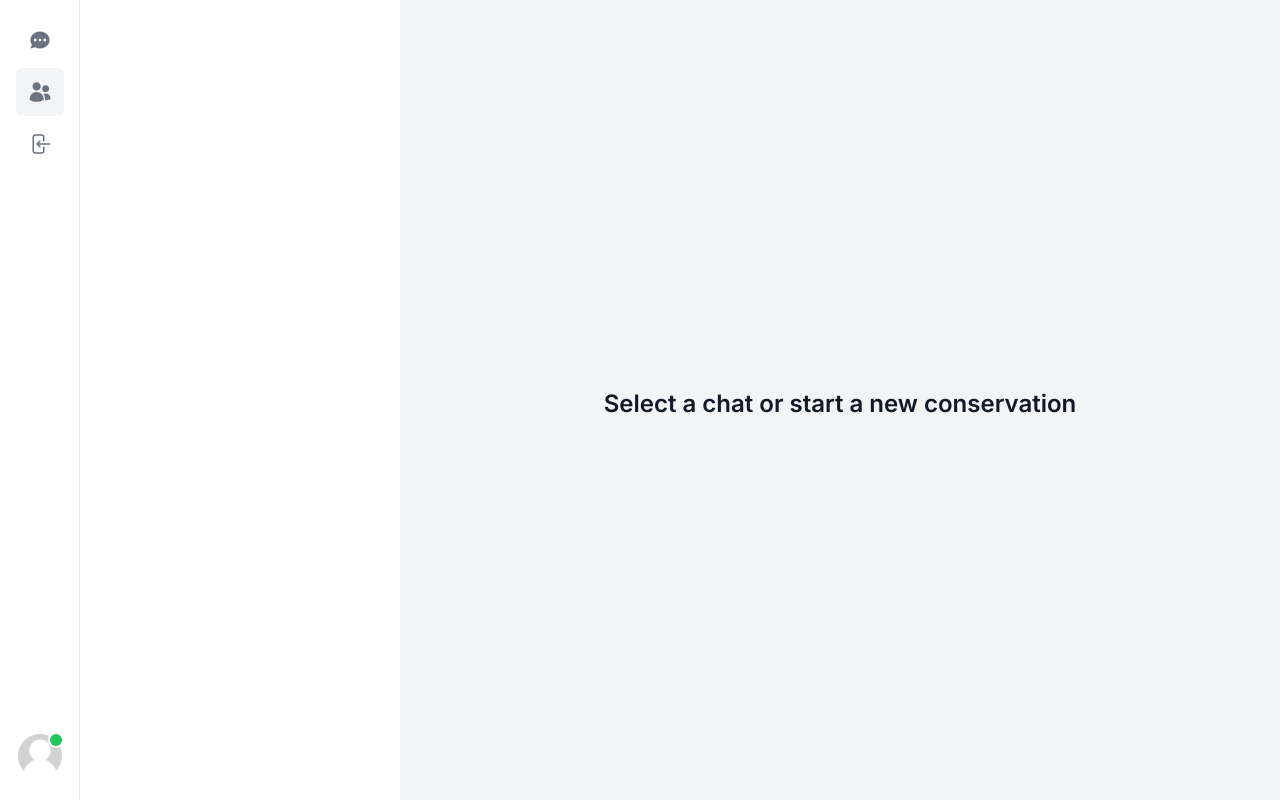
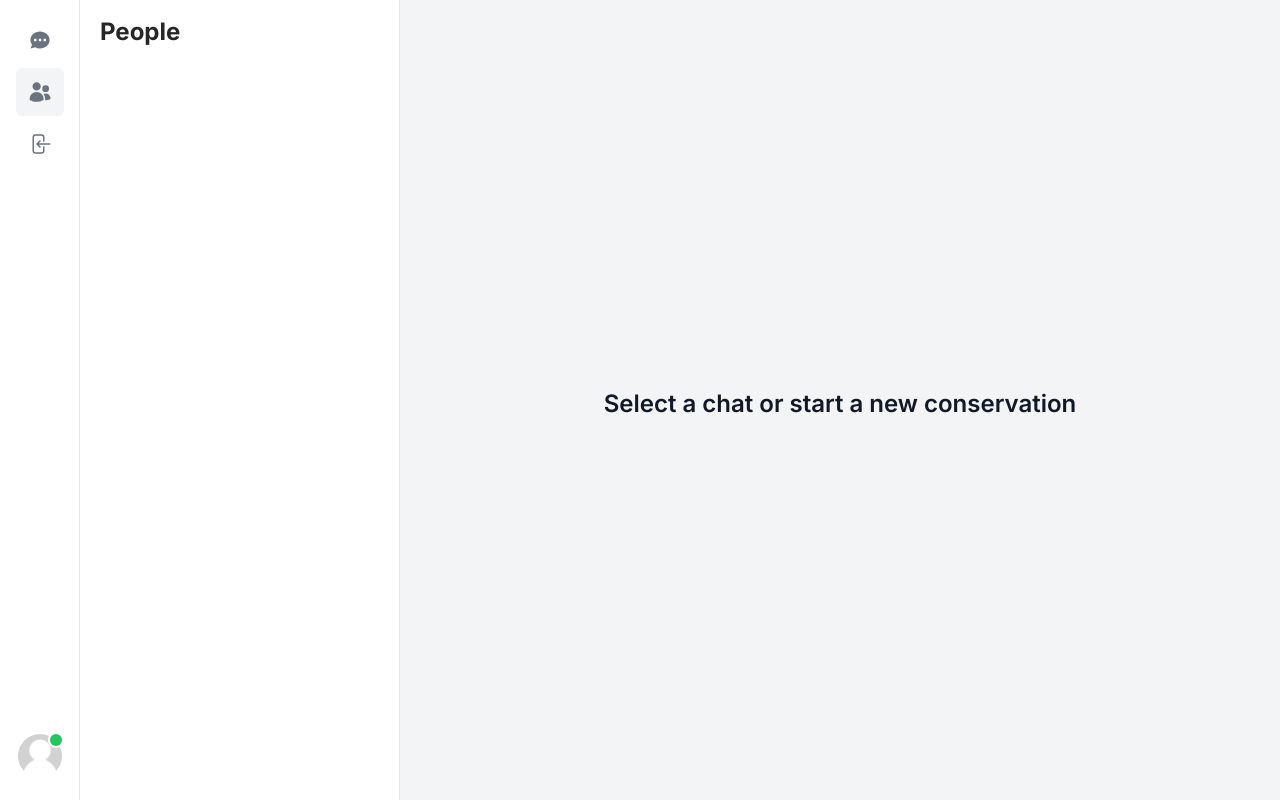
Before and after one commit to IhtishamRiaz/ConnectX, a Next.js app: page /users in a window 1280 px wide. Built offline with nearby package versions, Linux system fonts and the light colour scheme; no server answers.

Commit message:
getUsers

```diff
--- /dev/null
+++ b/app/actions/getUsers.ts
@@ -0,0 +1,29 @@
+import prisma from "@/app/libs/prismadb";
+import getSession from "./getSession";
+
+const getUsers = async () => {
+  const session = await getSession();
+
+  if (!session?.user?.email) {
+    return [];
+  }
+
+  try {
+    const users = await prisma.user.findMany({
+      orderBy: {
+        createdAt: "desc",
+      },
+      where: {
+        NOT: {
+          email: session.user.email,
+        },
+      },
+    });
+
+    return users;
+  } catch (error: any) {
+    return [];
+  }
+};
+
+export default getUsers;
--- /dev/null
+++ b/app/users/components/UserList.tsx
@@ -0,0 +1,35 @@
+"use client";
+
+interface UserListProps {
+  items: [];
+}
+
+const UserList = ({ items }: UserListProps): JSX.Element => {
+  return (
+    <aside
+      className="
+      fixed
+      inset-y-0
+      pb-20
+      lg:pb-0
+      lg:left-20
+      lg:w-80
+      lg:block
+      overflow-y-auto
+      border-r
+      border-gray-200
+      block
+      w-full
+      left-0
+    "
+    >
+      <div className="px-5">
+        <div className="flex-col">
+          <div className="text-2xl font-bold text-neutral-800 py-4">People</div>
+        </div>
+      </div>
+    </aside>
+  );
+};
+
+export default UserList;
--- a/app/users/layout.tsx
+++ b/app/users/layout.tsx
@@ -1,9 +1,16 @@
+import getUsers from "../actions/getUsers";
 import Sidebar from "../components/sidebar/Sidebar";
+import UserList from "./components/UserList";
 
 async function UsersLayout({ children }: { children: React.ReactNode }) {
+  const users = await getUsers();
+
   return (
     <Sidebar>
-      <div className="h-full">{children}</div>
+      <div className="h-full">
+        <UserList items={users} />
+        {children}
+      </div>
     </Sidebar>
   );
 }
```
